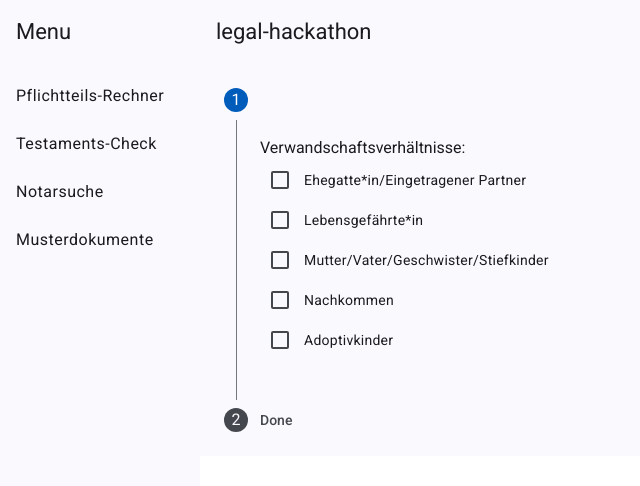
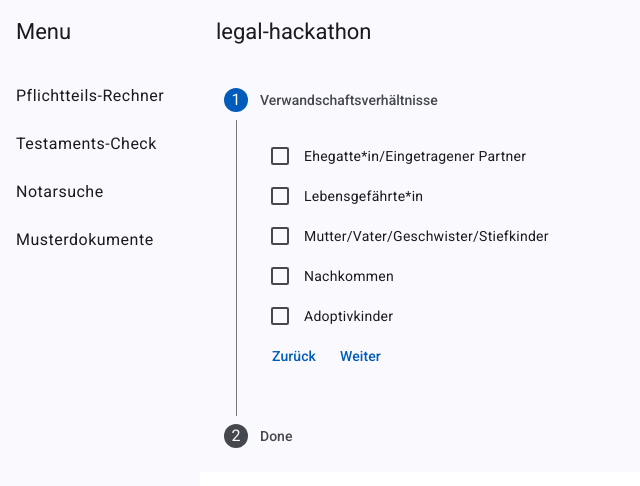
Before and after one commit to chranditho/legal-hackathon, an Angular app: page /rechner in a window 1280 px wide. Shown: the top 486 px of the page, without its empty margins (0-640 px from the left). Built offline with nearby package versions, Linux system fonts and the light colour scheme.

Commit message:
Ehepartner_Ausschluss

```diff
--- a/src/app/features/rechner/rechner-page/rechner-page.component.html
+++ b/src/app/features/rechner/rechner-page/rechner-page.component.html
@@ -1,7 +1,7 @@
 <mat-stepper orientation="vertical" [linear]="isLinear" #stepper>
   <mat-step [stepControl]="verwandschaftsverhaeltnisse">
+    <ng-template matStepLabel>Verwandschaftsverhältnisse</ng-template>
     <section class="example-section" [formGroup]="verwandschaftsverhaeltnisse">
-      <h4>Verwandschaftsverhältnisse:</h4>
       <p>
         <mat-checkbox formControlName="ehepartner"
           >Ehegatte*in/Eingetragener Partner</mat-checkbox
@@ -21,8 +21,40 @@
       <p>
         <mat-checkbox formControlName="adoptivkind">Adoptivkinder</mat-checkbox>
       </p>
+      <div>
+        <button mat-button matStepperPrevious>Zurück</button>
+        <button mat-button matStepperNext>Weiter</button>
+      </div>
     </section>
   </mat-step>
+
+  @if (verwandschaftsverhaeltnisse.controls.ehepartner.value) {
+    <mat-step [stepControl]="ehepartnerStepGroup">
+      <form [formGroup]="ehepartnerStepGroup">
+        <ng-template matStepLabel>Auschlussgründe</ng-template>
+        <h4>Ehepartner*in bereits verstorben?</h4>
+        <section class="example-section" [formGroup]="ehepartnerVerstorben">
+          <p>
+            <mat-checkbox formControlName="verstorbenJa">Ja</mat-checkbox>
+          </p>
+          <div>
+            <button mat-button matStepperPrevious>Zurück</button>
+            <button mat-button matStepperNext>Weiter</button>
+          </div>
+        </section>
+
+        <mat-form-field>
+          <mat-label>Hat sie Nachkommen?</mat-label>
+          <input matInput formControlName="nachkommenPartner" />
+        </mat-form-field>
+
+        <div>
+          <button mat-button matStepperPrevious>Zurück</button>
+          <button mat-button matStepperNext>Weiter</button>
+        </div>
+      </form>
+    </mat-step>
+  }
 
   <mat-step>
     <ng-template matStepLabel>Done</ng-template>
--- a/src/app/features/rechner/rechner-page/rechner-page.component.ts
+++ b/src/app/features/rechner/rechner-page/rechner-page.component.ts
@@ -1,5 +1,10 @@
 import { Component, inject } from '@angular/core';
-import { FormBuilder, FormsModule, ReactiveFormsModule } from '@angular/forms';
+import {
+  FormBuilder,
+  FormsModule,
+  ReactiveFormsModule,
+  Validators,
+} from '@angular/forms';
 import { MatInputModule } from '@angular/material/input';
 import { MatFormFieldModule } from '@angular/material/form-field';
 import { MatStepperModule } from '@angular/material/stepper';
@@ -41,6 +46,14 @@ export interface Task {
 export class RechnerPageComponent {
   private readonly _formBuilder = inject(FormBuilder);
 
+  ehepartnerStepGroup = this._formBuilder.group({
+    ehepartnerVerstorben: ['', Validators.required],
+    nachkommenPartner: ['', Validators.required],
+  });
+  ehepartnerVerstorben = this._formBuilder.group({
+    verstorbenJa: ['', Validators.required],
+  });
+
   readonly verwandschaftsverhaeltnisse = this._formBuilder.group({
     ehepartner: false,
     kinder: false,
```
